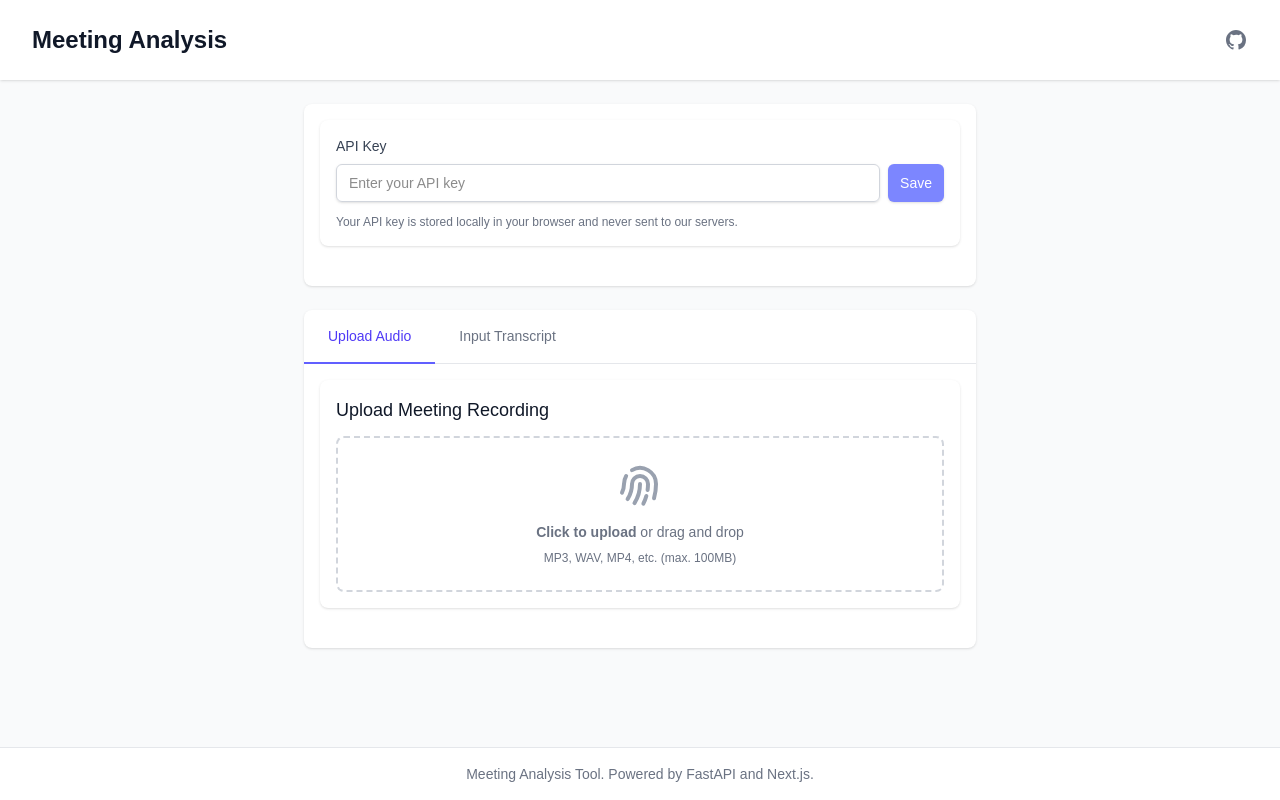
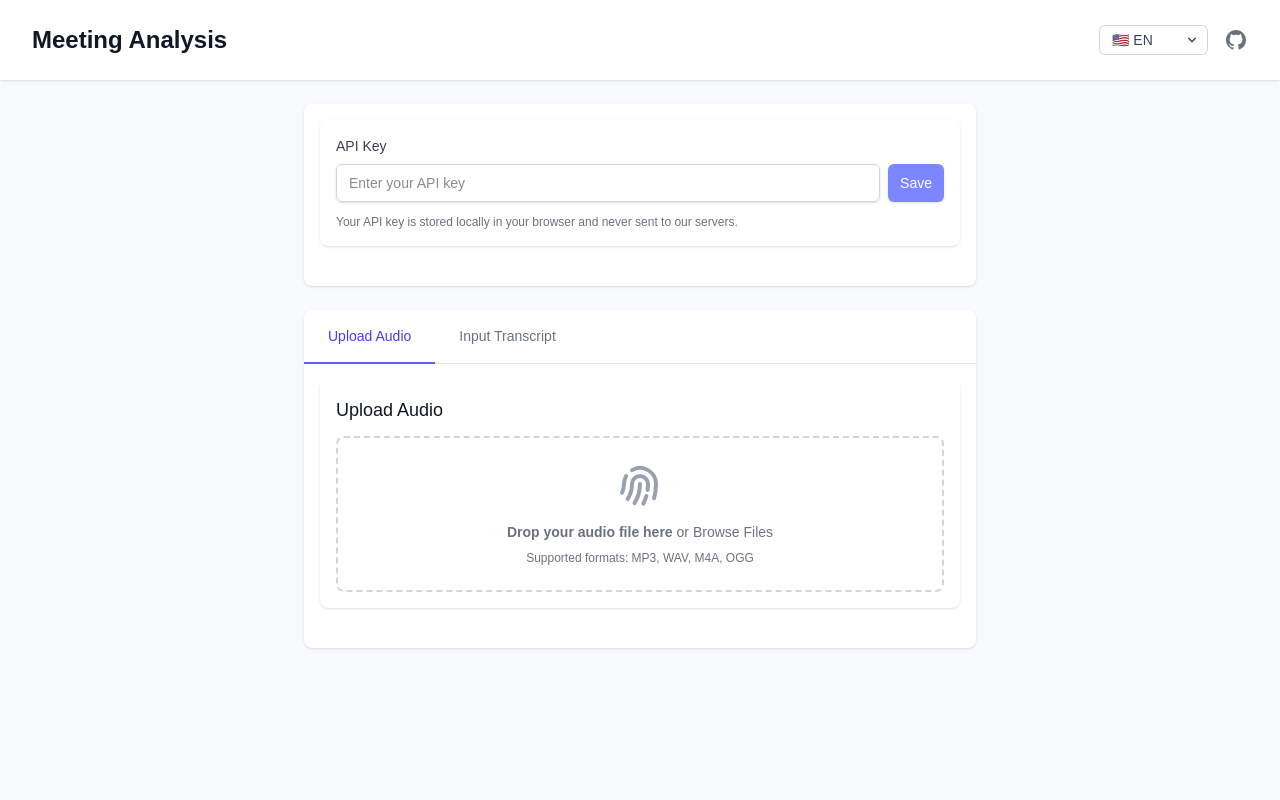
Before and after one commit to zeeheb/reun.ia, a Next.js app in the folder frontend/: page / in a window 1280 px wide. Built offline with nearby package versions, Linux system fonts and the light colour scheme; no server answers.

Commit message:
feat: lang selector

```diff
--- a/frontend/src/app/layout.tsx
+++ b/frontend/src/app/layout.tsx
@@ -1,6 +1,7 @@
 import type { Metadata } from "next";
 import { Geist, Geist_Mono } from "next/font/google";
 import "./globals.css";
+import { LanguageProvider } from "@/services/languageContext";
 
 const geistSans = Geist({
   variable: "--font-geist-sans",
@@ -27,7 +28,9 @@ export default function RootLayout({
       <body
         className={`${geistSans.variable} ${geistMono.variable} antialiased`}
       >
-        {children}
+        <LanguageProvider>
+          {children}
+        </LanguageProvider>
       </body>
     </html>
   );
--- a/frontend/src/app/page.tsx
+++ b/frontend/src/app/page.tsx
@@ -5,9 +5,12 @@ import ApiKeyInput from '@/components/ApiKeyInput';
 import AudioUploader from '@/components/AudioUploader';
 import TranscriptInput from '@/components/TranscriptInput';
 import AnalysisResults from '@/components/AnalysisResults';
+import LanguageSelector from '@/components/LanguageSelector';
 import { apiService, AnalysisResponse } from '@/services/api';
+import { useLanguage } from '@/services/languageContext';
 
 export default function Home() {
+  const { t } = useLanguage();
   const [apiKey, setApiKey] = useState<string>('');
   const [loading, setLoading] = useState<boolean>(false);
   const [error, setError] = useState<string | null>(null);
@@ -110,12 +113,14 @@ export default function Home() {
     <main className="min-h-screen bg-gray-50 flex flex-col">
       <header className="bg-white shadow">
         <div className="max-w-7xl mx-auto py-4 sm:py-6 px-4 sm:px-6 lg:px-8 flex flex-wrap justify-between items-center">
-          <h1 className="text-xl sm:text-2xl font-bold text-gray-900 break-words">Meeting Analysis</h1>
+          <h1 className="text-xl sm:text-2xl font-bold text-gray-900 break-words">{t('header')}</h1>
+          <div className="flex items-center space-x-4">
+            <LanguageSelector />
             <a
               href="https://github.com/yourusername/meeting-analysis"
               target="_blank"
               rel="noopener noreferrer"
-            className="text-gray-500 hover:text-gray-700 mt-2 sm:mt-0"
+              className="text-gray-500 hover:text-gray-700"
             >
               <svg
                 className="h-5 w-5 sm:h-6 sm:w-6"
@@ -130,6 +135,7 @@ export default function Home() {
                 />
               </svg>
             </a>
+          </div>
         </div>
       </header>
 
@@ -150,7 +156,7 @@ export default function Home() {
                     : 'border-transparent text-gray-500 hover:text-gray-700 hover:border-gray-300'
                 }`}
               >
-                Upload Audio
+                {t('uploadAudio')}
               </button>
               <button
                 onClick={() => setActiveTab('transcript')}
@@ -160,7 +166,7 @@ export default function Home() {
                     : 'border-transparent text-gray-500 hover:text-gray-700 hover:border-gray-300'
                 }`}
               >
-                Input Transcript
+                {t('inputTranscript')}
               </button>
             </nav>
           </div>
@@ -186,10 +192,10 @@ export default function Home() {
                             <circle className="opacity-25" cx="12" cy="12" r="10" stroke="currentColor" strokeWidth="4"></circle>
                             <path className="opacity-75" fill="currentColor" d="M4 12a8 8 0 018-8V0C5.373 0 0 5.373 0 12h4zm2 5.291A7.962 7.962 0 014 12H0c0 3.042 1.135 5.824 3 7.938l3-2.647z"></path>
                           </svg>
-                          Processing...
+                          {t('processing')}
                         </span>
                       ) : (
-                        'Analyze Recording'
+                        t('analyzeRecording')
                       )}
                     </button>
                   </div>
@@ -201,18 +207,20 @@ export default function Home() {
           </div>
         </div>
 
-        {/* Error Message */}
+        {/* Analysis Results */}
+        {analysisResults && !loading && (
+          <div className="max-w-2xl mx-auto">
+            <AnalysisResults results={analysisResults} />
+          </div>
+        )}
+
+        {/* Error Display */}
         {error && (
-          <div className="max-w-2xl mx-auto bg-red-50 border-l-4 border-red-400 p-3 sm:p-4 mb-6 overflow-hidden">
+          <div className="max-w-2xl mx-auto mt-4">
+            <div className="bg-red-50 border-l-4 border-red-400 p-4">
               <div className="flex">
                 <div className="flex-shrink-0">
-                <svg
-                  className="h-4 w-4 sm:h-5 sm:w-5 text-red-400"
-                  xmlns="http://www.w3.org/2000/svg"
-                  viewBox="0 0 20 20"
-                  fill="currentColor"
-                  aria-hidden="true"
-                >
+                  <svg className="h-5 w-5 text-red-400" viewBox="0 0 20 20" fill="currentColor">
                     <path
                       fillRule="evenodd"
                       d="M10 18a8 8 0 100-16 8 8 0 000 16zM8.707 7.293a1 1 0 00-1.414 1.414L8.586 10l-1.293 1.293a1 1 0 101.414 1.414L10 11.414l1.293 1.293a1 1 0 001.414-1.414L11.414 10l1.293-1.293a1 1 0 00-1.414-1.414L10 8.586 8.707 7.293z"
@@ -221,27 +229,13 @@ export default function Home() {
                   </svg>
                 </div>
                 <div className="ml-3">
-                <p className="text-xs sm:text-sm text-red-700 break-words">{error}</p>
+                  <p className="text-sm text-red-700">{error}</p>
+                </div>
               </div>
             </div>
           </div>
         )}
-
-        {/* Analysis Results */}
-        {analysisResults && (
-          <div className="max-w-2xl mx-auto">
-            <AnalysisResults results={analysisResults} />
       </div>
-        )}
-      </div>
-
-      <footer className="bg-white mt-auto">
-        <div className="max-w-7xl mx-auto py-3 sm:py-4 px-4 sm:px-6 lg:px-8 border-t border-gray-200">
-          <p className="text-center text-xs sm:text-sm text-gray-500">
-            Meeting Analysis Tool. Powered by FastAPI and Next.js.
-          </p>
-        </div>
-      </footer>
     </main>
   );
 }
--- a/frontend/src/components/ApiKeyInput.tsx
+++ b/frontend/src/components/ApiKeyInput.tsx
@@ -1,12 +1,14 @@
 'use client';
 
 import { useState, useEffect } from 'react';
+import { useLanguage } from '@/services/languageContext';
 
 type ApiKeyInputProps = {
   onApiKeyChange: (apiKey: string) => void;
 };
 
 export default function ApiKeyInput({ onApiKeyChange }: ApiKeyInputProps) {
+  const { t } = useLanguage();
   const [apiKey, setApiKey] = useState<string>('');
   const [isSaved, setIsSaved] = useState<boolean>(false);
 
@@ -52,7 +54,7 @@ export default function ApiKeyInput({ onApiKeyChange }: ApiKeyInputProps) {
             type="password"
             value={apiKey}
             onChange={(e) => setApiKey(e.target.value)}
-            placeholder="Enter your API key"
+            placeholder={t('apiKeyPlaceholder')}
             className="w-full sm:flex-grow px-2 sm:px-3 py-1.5 sm:py-2 border border-gray-300 rounded-md shadow-sm focus:outline-none focus:ring-indigo-500 focus:border-indigo-500 text-xs sm:text-sm"
           />
           {isSaved ? (
--- a/frontend/src/components/AudioUploader.tsx
+++ b/frontend/src/components/AudioUploader.tsx
@@ -1,6 +1,7 @@
 'use client';
 
 import { useState, useRef } from 'react';
+import { useLanguage } from '@/services/languageContext';
 
 type AudioUploaderProps = {
   onFileSelect: (file: File) => void;
@@ -8,6 +9,7 @@ type AudioUploaderProps = {
 };
 
 export default function AudioUploader({ onFileSelect, isLoading }: AudioUploaderProps) {
+  const { t } = useLanguage();
   const [dragActive, setDragActive] = useState<boolean>(false);
   const [selectedFile, setSelectedFile] = useState<File | null>(null);
   const inputRef = useRef<HTMLInputElement>(null);
@@ -65,7 +67,7 @@ export default function AudioUploader({ onFileSelect, isLoading }: AudioUploader
 
   return (
     <div className="bg-white shadow rounded-lg p-3 sm:p-4 mb-6">
-      <h2 className="text-base sm:text-lg font-medium text-gray-900 mb-2 sm:mb-3">Upload Meeting Recording</h2>
+      <h2 className="text-base sm:text-lg font-medium text-gray-900 mb-2 sm:mb-3">{t('uploadAudio')}</h2>
 
       <div
         className={`border-2 border-dashed rounded-lg p-4 sm:p-6 flex flex-col items-center justify-center cursor-pointer transition-colors ${
@@ -105,9 +107,9 @@ export default function AudioUploader({ onFileSelect, isLoading }: AudioUploader
         />
 
         <p className="mb-1 sm:mb-2 text-xs sm:text-sm text-center text-gray-500">
-          <span className="font-semibold">Click to upload</span> or drag and drop
+          <span className="font-semibold">{t('dropAudioFile')}</span> {t('or')} {t('browseFiles')}
         </p>
-        <p className="text-xs text-center text-gray-500">MP3, WAV, MP4, etc. (max. 100MB)</p>
+        <p className="text-xs text-center text-gray-500">{t('audioFormat')}</p>
       </div>
 
       {selectedFile && (
--- /dev/null
+++ b/frontend/src/components/LanguageSelector.tsx
@@ -0,0 +1,36 @@
+import React from 'react';
+import { useLanguage, Language } from '@/services/languageContext';
+
+const LanguageSelector: React.FC = () => {
+  const { language, setLanguage } = useLanguage();
+
+  // Handle language change
+  const handleLanguageChange = (e: React.ChangeEvent<HTMLSelectElement>) => {
+    setLanguage(e.target.value as Language);
+  };
+
+  return (
+    <div className="relative">
+      <select
+        value={language}
+        onChange={handleLanguageChange}
+        className="appearance-none bg-white border border-gray-300 rounded-md pl-3 pr-8 py-1 text-sm text-gray-700 font-medium focus:outline-none focus:ring-1 focus:ring-indigo-500 focus:border-indigo-500 hover:border-gray-400"
+        aria-label="Select language"
+      >
+        <option value="en">🇺🇸 EN</option>
+        <option value="pt-br">🇧🇷 PT-BR</option>
+      </select>
+      <div className="pointer-events-none absolute inset-y-0 right-0 flex items-center px-2 text-gray-600">
+        <svg className="h-4 w-4" fill="currentColor" viewBox="0 0 20 20">
+          <path
+            fillRule="evenodd"
+            d="M5.293 7.293a1 1 0 011.414 0L10 10.586l3.293-3.293a1 1 0 111.414 1.414l-4 4a1 1 0 01-1.414 0l-4-4a1 1 0 010-1.414z"
+            clipRule="evenodd"
+          />
+        </svg>
+      </div>
+    </div>
+  );
+};
+
+export default LanguageSelector;
--- /dev/null
+++ b/frontend/src/services/languageContext.tsx
@@ -0,0 +1,80 @@
+'use client';
+import React, { createContext, useState, useContext, ReactNode } from 'react';
+
+// Define language type and available languages
+export type Language = 'en' | 'pt-br';
+
+// Create translations object
+export const translations = {
+  'en': {
+    header: 'Meeting Analysis',
+    uploadAudio: 'Upload Audio',
+    inputTranscript: 'Input Transcript',
+    analyzeRecording: 'Analyze Recording',
+    processing: 'Processing...',
+    apiKeyPlaceholder: 'Enter your API key',
+    insights: 'Insights',
+    actionItems: 'Action Items',
+    bulletPoints: 'Bullet Points',
+    dropAudioFile: 'Drop your audio file here',
+    or: 'or',
+    browseFiles: 'Browse Files',
+    audioFormat: 'Supported formats: MP3, WAV, M4A, OGG',
+    transcriptInstructions: 'Paste your meeting transcript below',
+    extractInsights: 'Extract Insights',
+    extractActionItems: 'Extract Action Items',
+    generateBulletPoints: 'Generate Bullet Points'
+  },
+  'pt-br': {
+    header: 'Análise de Reunião',
+    uploadAudio: 'Enviar Áudio',
+    inputTranscript: 'Inserir Transcrição',
+    analyzeRecording: 'Analisar Gravação',
+    processing: 'Processando...',
+    apiKeyPlaceholder: 'Digite sua chave de API',
+    insights: 'Insights',
+    actionItems: 'Itens de Ação',
+    bulletPoints: 'Pontos-chave',
+    dropAudioFile: 'Arraste seu arquivo de áudio aqui',
+    or: 'ou',
+    browseFiles: 'Procurar Arquivos',
+    audioFormat: 'Formatos suportados: MP3, WAV, M4A, OGG',
+    transcriptInstructions: 'Cole a transcrição da sua reunião abaixo',
+    extractInsights: 'Extrair Insights',
+    extractActionItems: 'Extrair Itens de Ação',
+    generateBulletPoints: 'Gerar Pontos-chave'
+  }
+};
+
+// Create context type
+type LanguageContextType = {
+  language: Language;
+  setLanguage: (lang: Language) => void;
+  t: (key: keyof typeof translations['en']) => string;
+};
+
+// Create the context with default values
+const LanguageContext = createContext<LanguageContextType>({
+  language: 'en',
+  setLanguage: () => {},
+  t: () => '',
+});
+
+// Create provider component
+export const LanguageProvider: React.FC<{children: ReactNode}> = ({ children }) => {
+  const [language, setLanguage] = useState<Language>('en');
+
+  // Translation function
+  const t = (key: keyof typeof translations['en']) => {
+    return translations[language][key] || key;
+  };
+
+  return (
+    <LanguageContext.Provider value={{ language, setLanguage, t }}>
+      {children}
+    </LanguageContext.Provider>
+  );
+};
+
+// Create hook for using language context
+export const useLanguage = () => useContext(LanguageContext);
```
Also changed, not shown: frontend/src/components/TranscriptInput.tsx (+12 -12 lines). Lines whose indentation alone changed are shown as unchanged.
